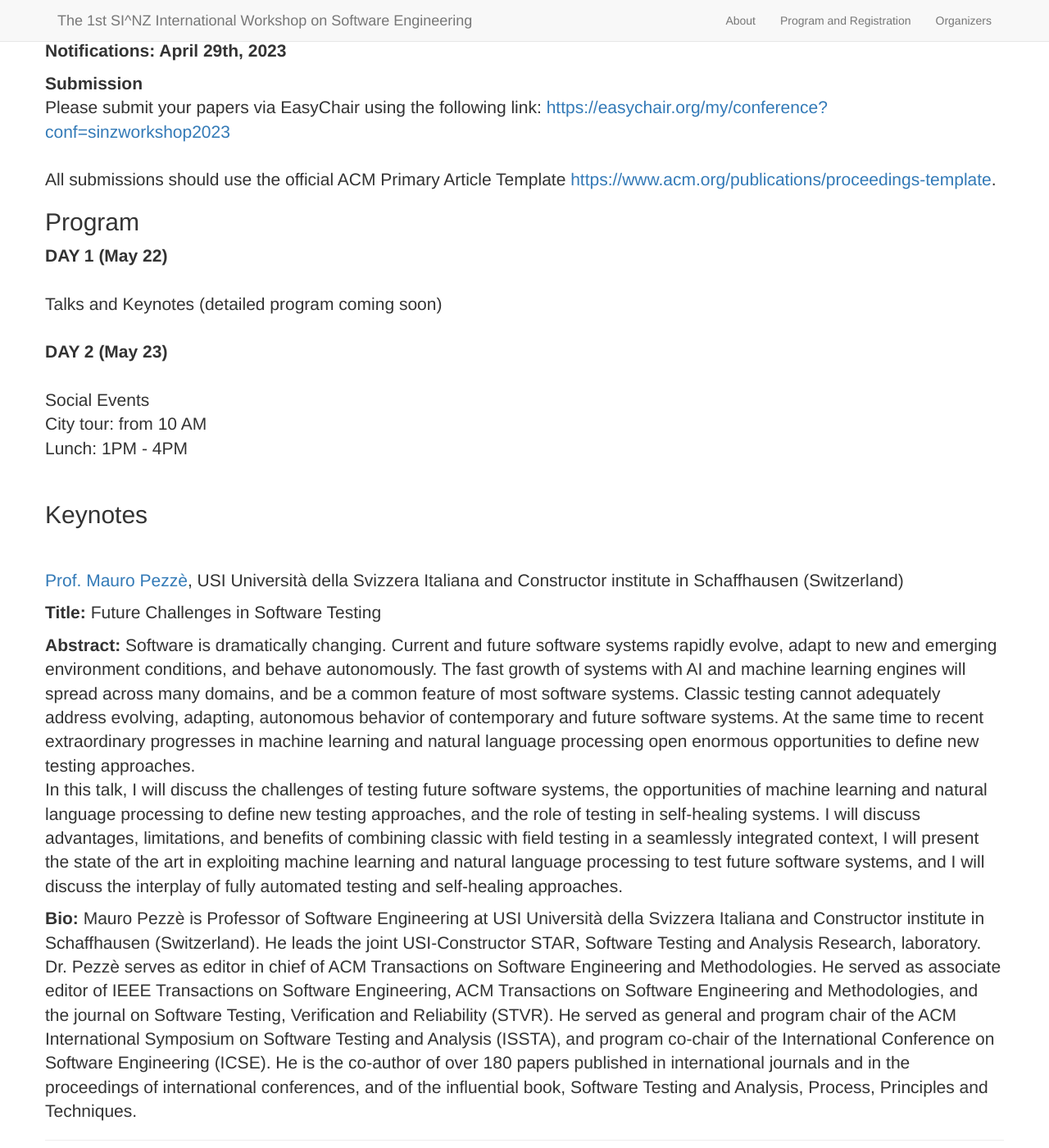
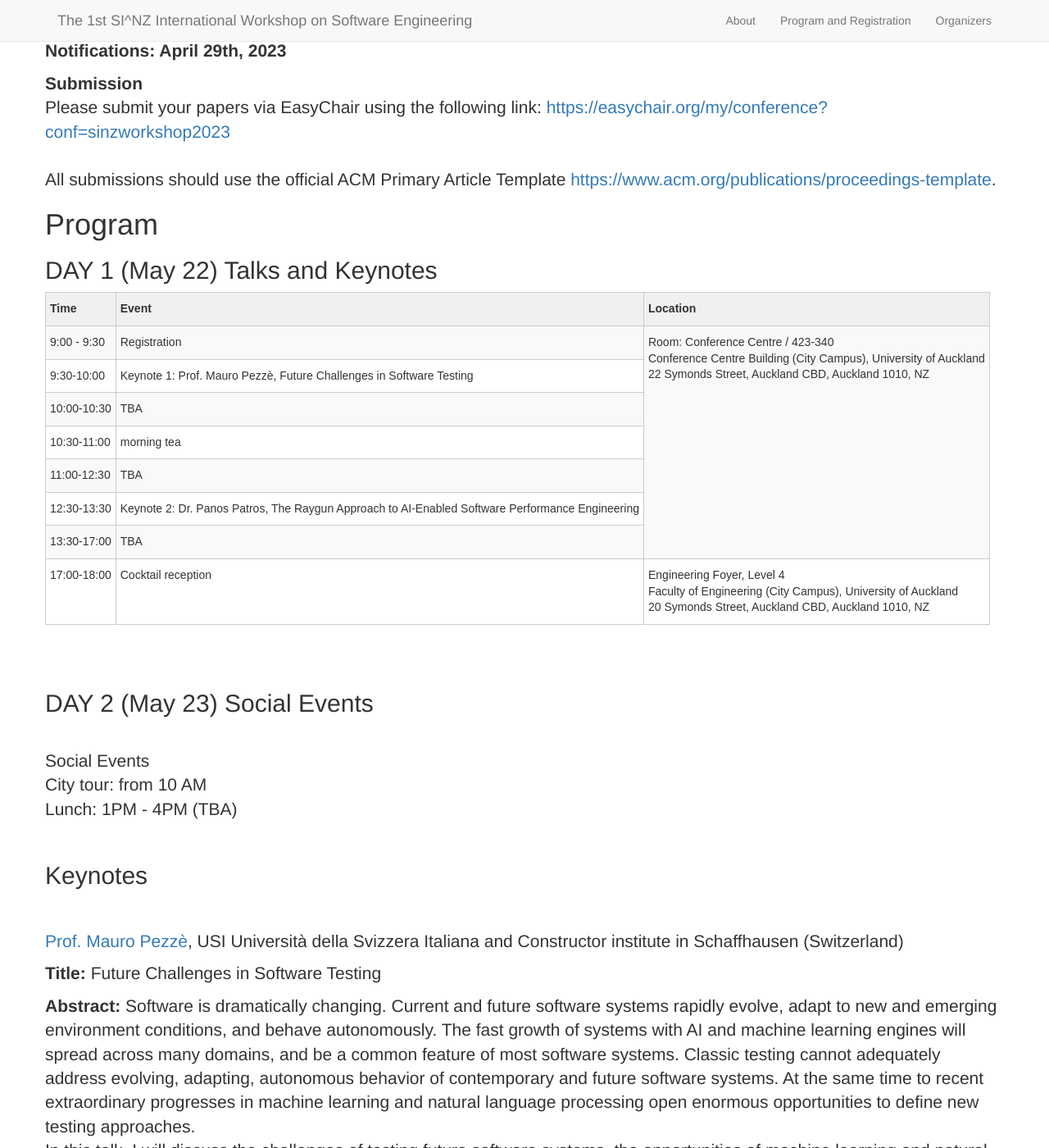
Before and after one commit to SI-NZ-workshop-2024/SI-NZ-workshop-2024, a Jekyll site: the page built from _posts/2014-09-18-services-1 copy 2.markdown, in a window 1280 px wide and 1400 px high, scrolled down 1709 px. Shown: the whole window at 82% size. Built offline with Jekyll 4.4.1, drawn with Linux system fonts in a browser that asks for light colours; nearby versions of some CDN libraries; library files that are not in the unit come from our copies.

Commit message:
Add program

```diff
--- a/_posts/2014-09-18-services-1 copy 2.markdown
+++ b/_posts/2014-09-18-services-1 copy 2.markdown
@@ -52,18 +52,75 @@ Please submit your papers via EasyChair using the following link: [https://easyc
 All submissions should use the official ACM Primary Article Template [https://www.acm.org/publications/proceedings-template](https://www.acm.org/publications/proceedings-template).
 <br>
 
-## Program
+# Program
 
-**DAY 1 (May 22)** <br>
-<br>
-Talks and Keynotes (detailed program coming soon)
+## DAY 1 (May 22) Talks and Keynotes <br>
+
+<style type="text/css">
+.tg  {border-collapse:collapse;border-color:#ccc;border-spacing:0;}
+.tg td{background-color:#fff;border-color:#ccc;border-style:solid;border-width:1px;color:#333;
+  font-family:Arial, sans-serif;font-size:14px;overflow:hidden;padding:10px 5px;word-break:normal;}
+.tg th{background-color:#f0f0f0;border-color:#ccc;border-style:solid;border-width:1px;color:#333;
+  font-family:Arial, sans-serif;font-size:14px;font-weight:normal;overflow:hidden;padding:10px 5px;word-break:normal;}
+.tg .tg-1wig{font-weight:bold;text-align:left;vertical-align:top}
+.tg .tg-buh4{background-color:#f9f9f9;text-align:left;vertical-align:top}
+.tg .tg-fymr{border-color:inherit;font-weight:bold;text-align:left;vertical-align:top}
+.tg .tg-btxf{background-color:#f9f9f9;border-color:inherit;text-align:left;vertical-align:top}
+.tg .tg-0pky{border-color:inherit;text-align:left;vertical-align:top}
+.tg .tg-0lax{text-align:left;vertical-align:top}
+</style>
+<table class="tg">
+<thead>
+  <tr>
+    <th class="tg-fymr">Time</th>
+    <th class="tg-fymr">Event</th>
+    <th class="tg-1wig">Location</th>
+  </tr>
+</thead>
+<tbody>
+  <tr>
+    <td class="tg-btxf">9:00 - 9:30</td>
+    <td class="tg-btxf">Registration</td>
+    <td class="tg-buh4" rowspan="7">Room: Conference Centre / 423-340<br>Conference Centre Building (City Campus), University of Auckland<br>22 Symonds Street, Auckland CBD, Auckland 1010, NZ</td>
+  </tr>
+  <tr>
+    <td class="tg-0pky">9:30-10:00</td>
+    <td class="tg-0pky">Keynote 1: Prof. Mauro Pezzè, Future Challenges in Software Testing</td>
+  </tr>
+  <tr>
+    <td class="tg-btxf">10:00-10:30</td>
+    <td class="tg-btxf">TBA</td>
+  </tr>
+  <tr>
+    <td class="tg-0pky">10:30-11:00</td>
+    <td class="tg-0pky">morning tea</td>
+  </tr>
+  <tr>
+    <td class="tg-btxf">11:00-12:30</td>
+    <td class="tg-btxf">TBA</td>
+  </tr>
+  <tr>
+    <td class="tg-0pky">12:30-13:30</td>
+    <td class="tg-0pky">Keynote 2: Dr. Panos Patros, The Raygun Approach to AI-Enabled Software Performance Engineering</td>
+  </tr>
+  <tr>
+    <td class="tg-btxf">13:30-17:00</td>
+    <td class="tg-btxf">TBA</td>
+  </tr>
+  <tr>
+    <td class="tg-0pky">17:00-18:00</td>
+    <td class="tg-0pky">Cocktail reception</td>
+    <td class="tg-0lax">Engineering Foyer, Level 4<br>Faculty of Engineering (City Campus), University of Auckland<br>20 Symonds Street, Auckland CBD, Auckland 1010, NZ</td>
+  </tr>
+</tbody>
+</table>
 <br>
 <br>
-**DAY 2 (May 23)** <br>
+## DAY 2 (May 23) Social Events <br>
 <br>
 Social Events
 City tour: from 10 AM
-Lunch: 1PM - 4PM
+Lunch: 1PM - 4PM  (TBA)
 <br>
 ## Keynotes
 
```
